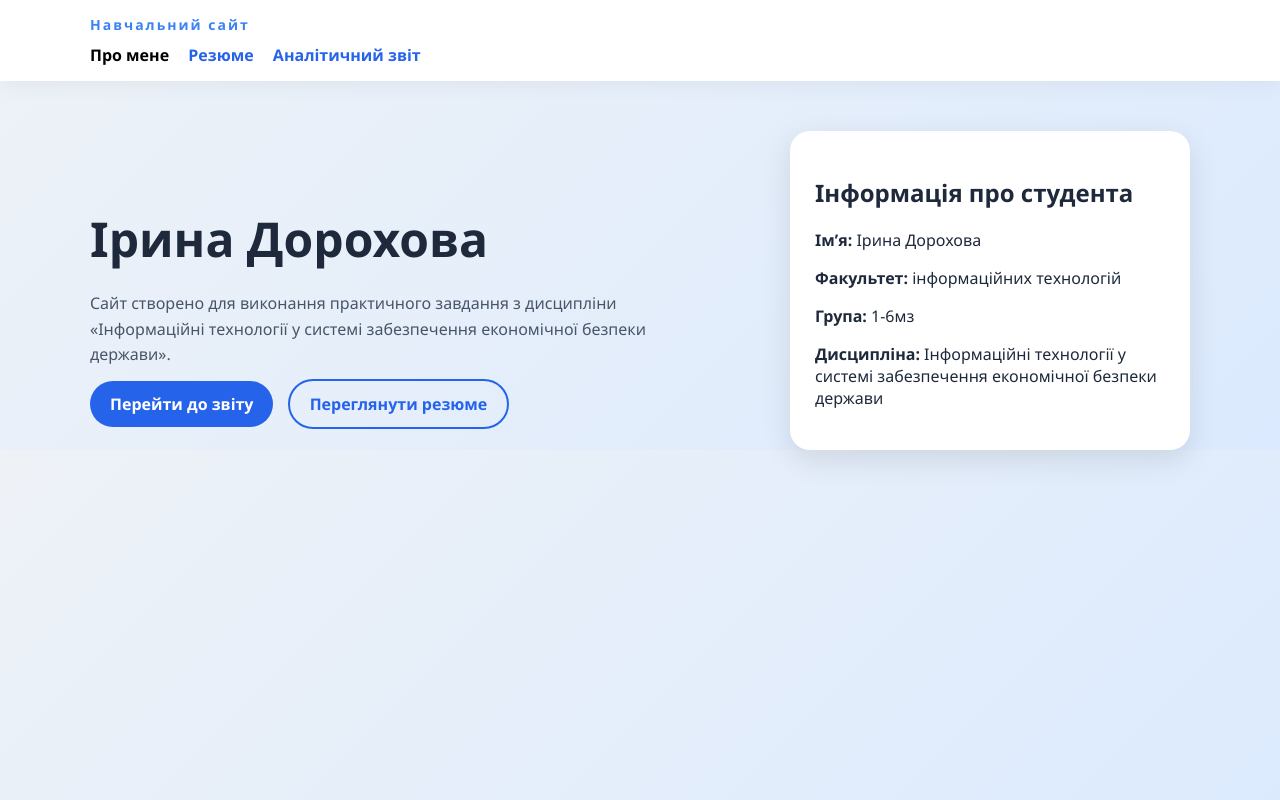
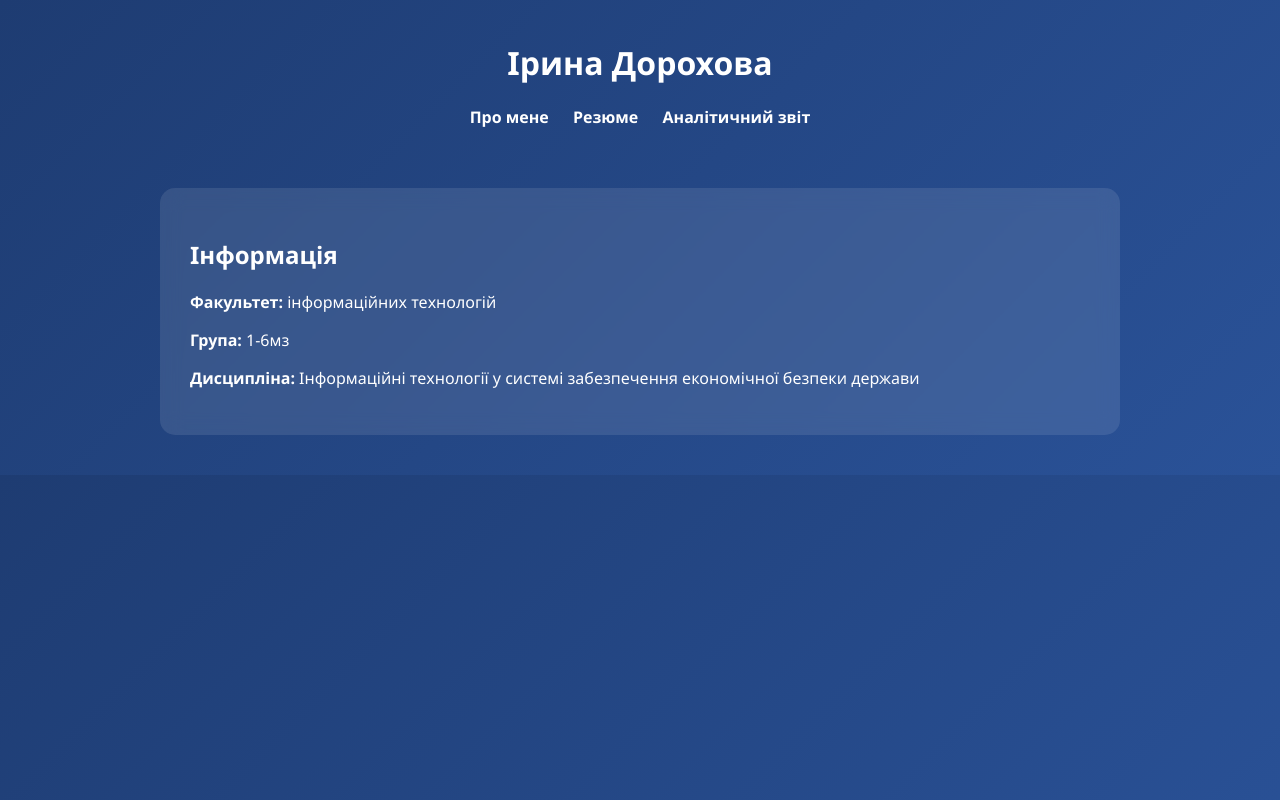
Before and after one commit to Irina-1101/EcoSecDorokhova, a plain HTML site: page index.html in a window 1280 px wide. Drawn offline with Linux system fonts and the light colour scheme.

Commit message:
Add files via upload

```diff
--- a/index.html
+++ b/index.html
@@ -3,46 +3,25 @@
 <head>
 <meta charset="UTF-8">
 <meta name="viewport" content="width=device-width, initial-scale=1.0">
-<title>Ірина Дорохова</title>
+<title>Про мене</title>
 <link rel="stylesheet" href="style.css">
 </head>
-
 <body>
 
-<header class="header">
-  <div class="container">
-    <div class="logo">Навчальний сайт</div>
+<header>
+  <h1>Ірина Дорохова</h1>
   <nav>
-      <a href="index.html" class="active">Про мене</a>
+    <a href="index.html">Про мене</a>
     <a href="resume.html">Резюме</a>
     <a href="report.html">Аналітичний звіт</a>
   </nav>
-  </div>
 </header>
 
-<section class="hero container">
-
-  <div class="hero-left">
-    <h1>Ірина Дорохова</h1>
-    <p>
-      Сайт створено для виконання практичного завдання з дисципліни
-      «Інформаційні технології у системі забезпечення економічної безпеки держави».
-    </p>
-
-    <div class="buttons">
-      <a href="report.html" class="btn primary">Перейти до звіту</a>
-      <a href="resume.html" class="btn secondary">Переглянути резюме</a>
-    </div>
-  </div>
-
-  <div class="hero-card">
-    <h2>Інформація про студента</h2>
-    <p><strong>Ім’я:</strong> Ірина Дорохова</p>
+<section class="card">
+  <h2>Інформація</h2>
   <p><strong>Факультет:</strong> інформаційних технологій</p>
   <p><strong>Група:</strong> 1-6мз</p>
   <p><strong>Дисципліна:</strong> Інформаційні технології у системі забезпечення економічної безпеки держави</p>
-  </div>
-
 </section>
 
 </body>
--- a/style.css
+++ b/style.css
@@ -1,96 +1,27 @@
 body {
-margin: 0;
-font-family: 'Segoe UI', sans-serif;
-background: linear-gradient(135deg, #eef2f7, #dbeafe);
-color: #1e293b;
+  margin: 0;
+  font-family: 'Segoe UI', sans-serif;
+  background: linear-gradient(135deg, #1e3c72, #2a5298);
+  color: #fff;
 }
 
-/* HEADER */
-.header {
-background: white;
-padding: 15px 0;
-box-shadow: 0 4px 20px rgba(0,0,0,0.05);
-}
-
-.container {
-max-width: 1100px;
-margin: auto;
-padding: 0 20px;
-}
-
-.logo {
-font-size: 14px;
-letter-spacing: 2px;
-color: #3b82f6;
-font-weight: 700;
-}
-
-nav {
-margin-top: 10px;
+header {
+  text-align: center;
+  padding: 20px;
 }
 
 nav a {
-margin-right: 15px;
-text-decoration: none;
-color: #2563eb;
-font-weight: 600;
+  margin: 0 10px;
+  color: #fff;
+  text-decoration: none;
+  font-weight: bold;
 }
 
-nav a.active {
-color: black;
+.card {
+  background: rgba(255,255,255,0.1);
+  margin: 40px auto;
+  padding: 30px;
+  max-width: 900px;
+  border-radius: 15px;
+  backdrop-filter: blur(10px);
 }
-
-/* HERO */
-.hero {
-display: flex;
-justify-content: space-between;
-align-items: center;
-margin-top: 50px;
-gap: 40px;
-}
-
-.hero-left {
-max-width: 600px;
-}
-
-.hero-left h1 {
-font-size: 48px;
-margin-bottom: 20px;
-}
-
-.hero-left p {
-color: #475569;
-line-height: 1.6;
-}
-
-/* BUTTONS */
-.buttons {
-margin-top: 25px;
-}
-
-.btn {
-padding: 12px 20px;
-border-radius: 25px;
-text-decoration: none;
-font-weight: 600;
-margin-right: 10px;
-}
-
-.primary {
-background: #2563eb;
-color: white;
-}
-
-.secondary {
-border: 2px solid #2563eb;
-color: #2563eb;
-}
-
-/* CARD */
-.hero-card {
-background: white;
-padding: 25px;
-border-radius: 20px;
-box-shadow: 0 10px 30px rgba(0,0,0,0.1);
-max-width: 350px;
-}
```
Also changed, not shown: report.html (+18 -27 lines), resume.html (+3 -3 lines), 2 other files. Lines whose indentation alone changed are shown as unchanged.
